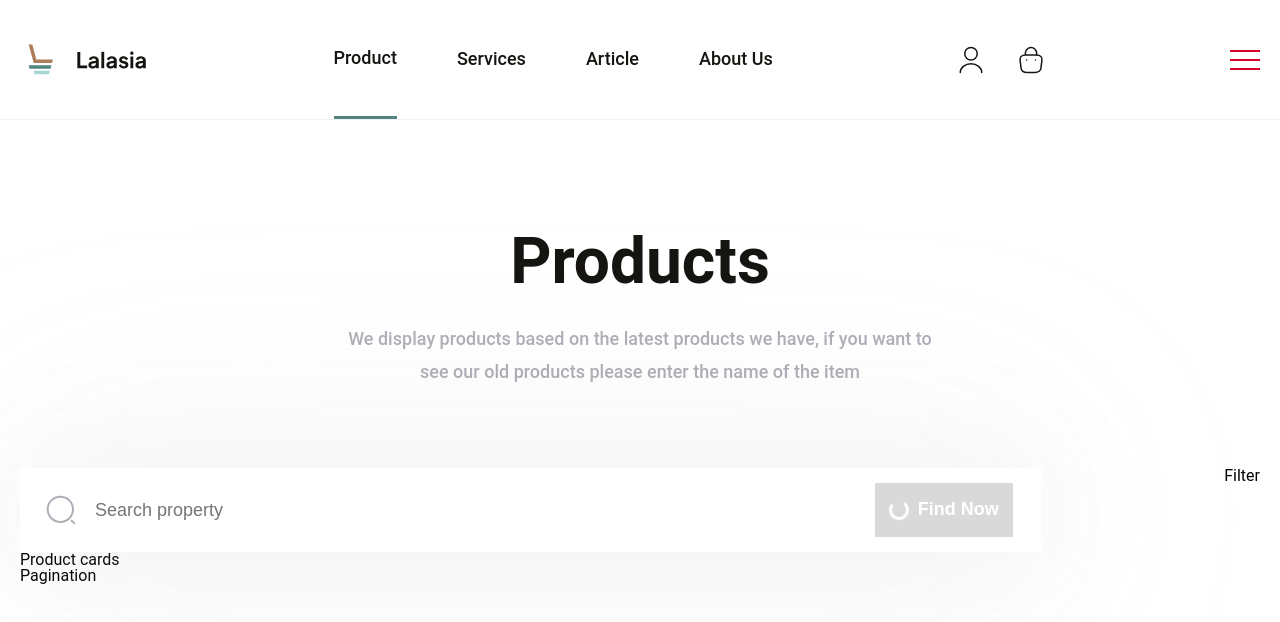
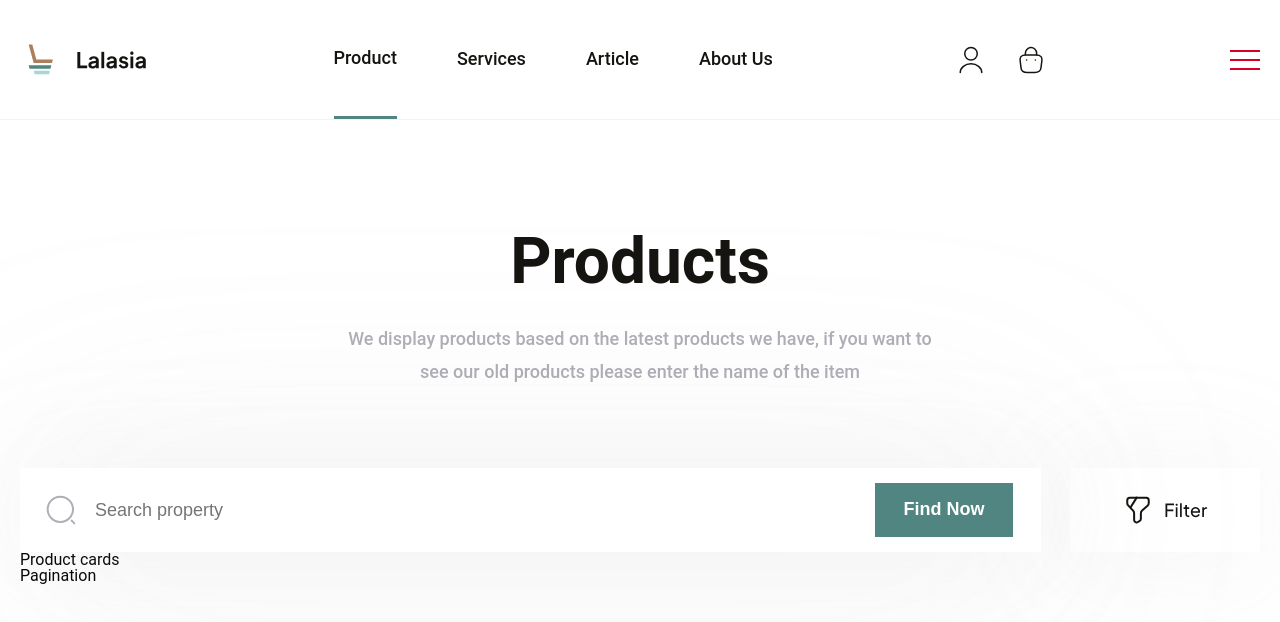
Before and after one commit to nikaiko/E-commerce, a React (Create React App) app: page / in a window 1280 px wide. Shown: the top 622 px of the page. Built offline with nearby package versions, Linux system fonts and the light colour scheme; a web font is replaced by a local one.

Commit message:
end panel

```diff
--- a/src/components/Button/Button.tsx
+++ b/src/components/Button/Button.tsx
@@ -13,7 +13,7 @@ export type ButtonProps = React.PropsWithChildren<{
   React.ButtonHTMLAttributes<HTMLButtonElement>;
 
 const Button: React.FC<ButtonProps> = ({
-  loading = true,
+  loading = false,
   color = ButtonColor.primary,
   className = "",
   disabled,
--- a/src/components/Filter/Filter.module.scss
+++ b/src/components/Filter/Filter.module.scss
@@ -1,4 +1,13 @@
 .filter {
+  box-shadow: 0px 4px 120px rgba(175, 173, 181, 0.15);
+  display: flex;
+  align-items: center;
+  justify-content: center;
+  gap: 12px;
+  background-color: white;
+  height: 84px;
+  width: 190px;
+
   @media (max-width: 1240px) {
     display: none;
   }
--- a/src/components/Filter/Filter.tsx
+++ b/src/components/Filter/Filter.tsx
@@ -1,9 +1,18 @@
 import React from "react";
+
+import filterIcon from "@assets/filter-icon.svg";
+import filterTitle from "@assets/filter-title.svg";
+import Button from "@components/Button";
 
 import styles from "./Filter.module.scss";
 
 const Filter = () => {
-  return <div className={styles.filter}>Filter</div>;
+  return (
+    <Button className={styles.filter}>
+      <img src={filterIcon} alt="filter-icon" />
+      <img src={filterTitle} alt="filter-title" />
+    </Button>
+  );
 };
 
 export default Filter;
--- a/src/components/Input/Input.module.scss
+++ b/src/components/Input/Input.module.scss
@@ -13,7 +13,9 @@
   outline: none;
 
   @media (max-width: 1240px) {
+    font-size: 14px;
     height: 54px;
+    box-shadow: 0px 4px 80px rgba(175, 173, 181, 0.2);
   }
 
   &:focus {
--- a/src/components/Loader/Loader.scss
+++ b/src/components/Loader/Loader.module.scss
@@ -1,5 +1,4 @@
 .loader {
-  border-color: #518581;
   border-style: solid;
   border-bottom-color: transparent;
   border-radius: 50%;
@@ -7,19 +6,19 @@
   box-sizing: border-box;
   animation: rotation 1s linear infinite;
 
-  &_size-l {
+  &_l {
     border-width: 6px;
     width: 60px;
     height: 60px;
   }
 
-  &_size-m {
+  &_m {
     border-width: 4.5px;
     width: 40px;
     height: 40px;
   }
 
-  &_size-s {
+  &_s {
     border-width: 3px;
     width: 20px;
     height: 20px;
--- a/src/components/Loader/Loader.tsx
+++ b/src/components/Loader/Loader.tsx
@@ -1,9 +1,9 @@
 import React from "react";
-
-import "./Loader.scss";
 
 import LoaderSize from "@configs/LoaderSize";
 import classNames from "classnames";
+
+import styles from "./Loader.module.scss";
 
 export type LoaderProps = {
   loading?: boolean;
@@ -17,7 +17,9 @@ const Loader: React.FC<LoaderProps> = ({
   className = "",
 }) => {
   return loading ? (
-    <div className={classNames("loader", `loader_size-${size}`, className)} />
+    <div
+      className={classNames(styles.loader, styles[`loader_${size}`], className)}
+    />
   ) : null;
 };
 
--- a/src/components/Search/Search.module.scss
+++ b/src/components/Search/Search.module.scss
@@ -10,6 +10,7 @@
 
     width: 1021px;
     padding-left: 75px;
+    padding-right: 1px;
 
     @media (max-width: 1240px) {
       background-position-x: 14px;
--- a/src/pages/Products/Products.module.scss
+++ b/src/pages/Products/Products.module.scss
@@ -16,7 +16,7 @@
       text-align: center;
 
       @media (max-width: 1240px) {
-        @include text(700, 26px, 130%);
+        font-size: 26px;
       }
     }
 
@@ -26,7 +26,7 @@
       width: 600px;
 
       @media (max-width: 1240px) {
-        @include text(500, 14px, 180%, $paragraph-color);
+        font-size: 14px;
         width: 100%;
       }
     }
@@ -36,6 +36,5 @@
     display: flex;
     flex-direction: row;
     justify-content: space-between;
-    gap: 29px;
   }
 }
```
Also changed, not shown: src/assets/filter-icon.svg (added), src/assets/filter-title.svg (added).
